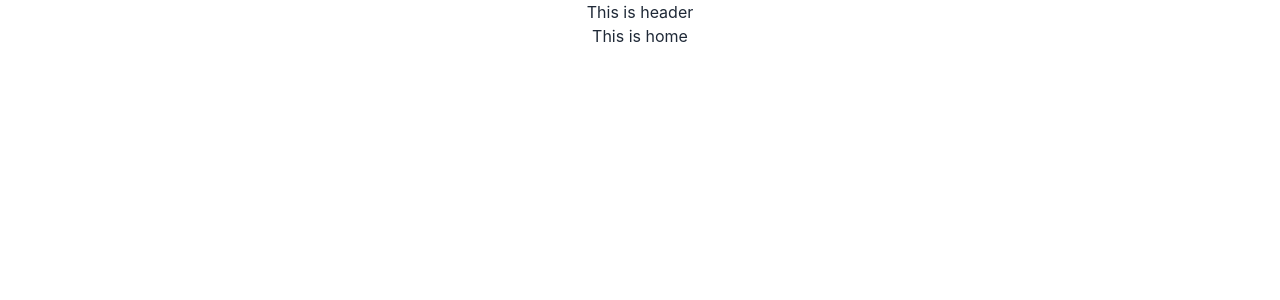
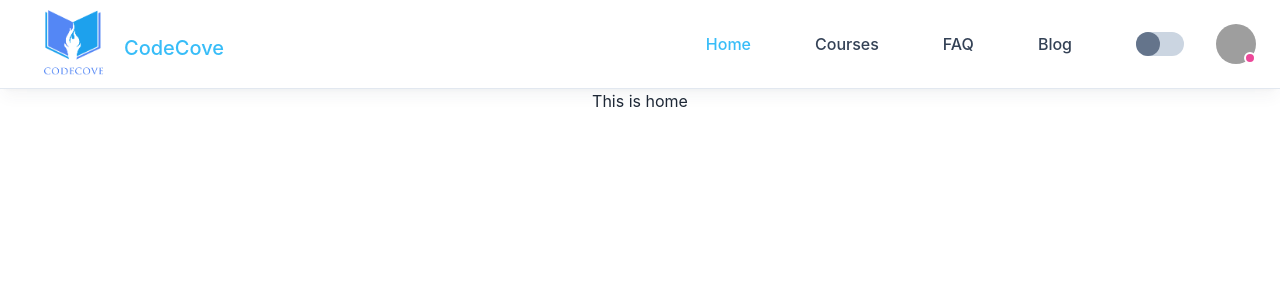
Before and after one commit to rahatsikz/Code-Cove, a React (Create React App) app: page / in a window 1280 px wide. Shown: the top 300 px of the page. Built offline with nearby package versions, Linux system fonts and the light colour scheme; grey boxes are pictures that could not be loaded.

Commit message:
header done

```diff
--- /dev/null
+++ b/src/components/Header/Header.css
@@ -0,0 +1,3 @@
+.active {
+  color: #38bdf8;
+}
--- a/src/components/Header/Header.js
+++ b/src/components/Header/Header.js
@@ -1,10 +1,152 @@
-import React from "react";
+import React, { useState } from "react";
+import { Link, NavLink } from "react-router-dom";
+import logo from "../../images/logo.png";
+import "./Header.css";
 
 const Header = () => {
+  const [isToggleOpen, setIsToggleOpen] = useState(false);
   return (
-    <div>
-      <p>This is header</p>
-    </div>
+    <header className="border-b-1 relative z-20 w-full border-b border-slate-200 bg-white/90 shadow-lg shadow-slate-700/5 after:absolute after:top-full after:left-0 after:z-10 after:block after:h-px after:w-full after:bg-slate-200 lg:border-slate-200 lg:backdrop-blur-sm lg:after:hidden">
+      <div className="relative mx-auto max-w-full px-6 lg:max-w-5xl xl:max-w-7xl 2xl:max-w-[96rem]">
+        <nav
+          aria-label="main navigation"
+          className="flex h-[5.5rem] items-stretch justify-between font-medium text-slate-700"
+          role="navigation"
+        >
+          {/*      <!-- Brand logo --> */}
+          <Link
+            id="WindUI"
+            aria-label="WindUI logo"
+            aria-current="page"
+            className="flex items-center whitespace-nowrap mt-2 py-3 focus:outline-none lg:flex-1 text-sky-400 text-xl"
+            to="/"
+          >
+            <img src={logo} alt="" width="100px" /> CodeCove
+          </Link>
+          {/*      <!-- Mobile trigger --> */}
+          <button
+            className={`relative order-10 block h-10 w-10 self-center lg:hidden
+          ${
+            isToggleOpen
+              ? "visible opacity-100 [&_span:nth-child(1)]:w-6 [&_span:nth-child(1)]:translate-y-0 [&_span:nth-child(1)]:rotate-45 [&_span:nth-child(3)]:w-0 [&_span:nth-child(2)]:-rotate-45 "
+              : ""
+          }
+        `}
+            onClick={() => setIsToggleOpen(!isToggleOpen)}
+            aria-expanded={isToggleOpen ? "true" : "false"}
+            aria-label="Toggle navigation"
+          >
+            <div className="absolute top-1/2 left-1/2 w-6 -translate-x-1/2 -translate-y-1/2 transform">
+              <span
+                aria-hidden="true"
+                className="absolute block h-0.5 w-9/12 -translate-y-2 transform rounded-full bg-slate-900 transition-all duration-300"
+              ></span>
+              <span
+                aria-hidden="true"
+                className="absolute block h-0.5 w-6 transform rounded-full bg-slate-900 transition duration-300"
+              ></span>
+              <span
+                aria-hidden="true"
+                className="absolute block h-0.5 w-1/2 origin-top-left translate-y-2 transform rounded-full bg-slate-900 transition-all duration-300"
+              ></span>
+            </div>
+          </button>
+          {/*      <!-- Navigation links --> */}
+          <ul
+            role="menubar"
+            aria-label="Select page"
+            className={`absolute top-0 left-0 z-[-1] h-[28.5rem] w-full justify-center overflow-hidden  overflow-y-auto overscroll-contain bg-white/90 px-8 pb-12 pt-24 font-medium transition-[opacity,visibility] duration-300 lg:visible lg:relative lg:top-0  lg:z-0 lg:flex lg:h-full lg:w-auto lg:items-stretch lg:overflow-visible lg:bg-white/0 lg:px-0 lg:py-0  lg:pt-0 lg:opacity-100 ${
+              isToggleOpen
+                ? "visible opacity-100 backdrop-blur-sm"
+                : "invisible opacity-0"
+            }`}
+          >
+            <li role="none" className="flex items-stretch">
+              <NavLink
+                role="menuitem"
+                aria-haspopup="false"
+                tabIndex="0"
+                className="flex items-center gap-2 py-4 transition-colors duration-300 hover:text-sky-500 focus:bg-sky-50 focus:outline-none focus-visible:outline-none lg:px-8"
+                to="/"
+                activeclassname="active"
+              >
+                <span>Home</span>
+              </NavLink>
+            </li>
+            <li role="none" className="flex items-stretch">
+              <NavLink
+                role="menuitem"
+                aria-haspopup="false"
+                tabIndex="0"
+                className="flex items-center gap-2 py-4 transition-colors duration-300 hover:text-sky-500 focus:bg-sky-50 focus:outline-none focus-visible:outline-none lg:px-8"
+                to="/courses"
+              >
+                <span>Courses</span>
+              </NavLink>
+            </li>
+            <li role="none" className="flex items-stretch">
+              <NavLink
+                role="menuitem"
+                aria-haspopup="false"
+                tabIndex="0"
+                className="flex items-center gap-2 py-4 transition-colors duration-300 hover:text-sky-500 focus:bg-sky-50 focus:outline-none focus-visible:outline-none lg:px-8"
+                to="/faq"
+              >
+                <span>FAQ</span>
+              </NavLink>
+            </li>
+            <li role="none" className="flex items-stretch">
+              <NavLink
+                role="menuitem"
+                aria-haspopup="false"
+                tabIndex="0"
+                className="flex items-center gap-2 py-4 transition-colors duration-300 hover:text-sky-500 focus:bg-sky-50 focus:outline-none focus-visible:outline-none lg:px-8"
+                to="/blog"
+              >
+                <span>Blog</span>
+              </NavLink>
+            </li>
+            <li role="none" className="flex items-stretch">
+              <div
+                role="menuitem"
+                aria-haspopup="false"
+                tabIndex="0"
+                className="flex items-center gap-2 py-4 transition-colors duration-300 hover:text-sky-500 focus:bg-sky-50 focus:outline-none focus-visible:outline-none lg:px-8"
+              >
+                <div className="relative flex flex-wrap items-center">
+                  <input
+                    className="peer relative h-6 w-12 cursor-pointer appearance-none rounded-xl bg-slate-300 transition-colors after:absolute after:top-0 after:left-0 after:h-6 after:w-6 after:rounded-full after:bg-slate-500 after:transition-all checked:bg-emerald-200 checked:after:left-6 checked:after:bg-emerald-500 hover:bg-slate-400 after:hover:bg-slate-600 checked:hover:bg-emerald-300 checked:after:hover:bg-emerald-600 focus:outline-none checked:focus:bg-emerald-400 checked:after:focus:bg-emerald-700 focus-visible:outline-none disabled:cursor-not-allowed disabled:bg-slate-200 disabled:after:bg-slate-300"
+                    type="checkbox"
+                    value=""
+                    id="id-c06"
+                  />
+                </div>
+              </div>
+            </li>
+          </ul>
+          <div className="ml-auto flex items-center px-6 lg:ml-0 lg:p-0">
+            {/*        <!-- Avatar --> */}
+            <Link
+              to="/"
+              className="relative inline-flex h-10 w-10 items-center justify-center rounded-full text-white"
+            >
+              <img
+                src="https://i.pravatar.cc/40?img=35"
+                alt="user name"
+                title="user name"
+                width="40"
+                height="40"
+                className="max-w-full rounded-full"
+              />
+              <span className="absolute bottom-0 right-0 inline-flex items-center justify-center gap-1 rounded-full border-2 border-white bg-pink-500 p-1 text-sm text-white">
+                <span className="sr-only"> 7 new emails </span>
+              </span>
+            </Link>
+            {/*        <!-- End Avatar --> */}
+          </div>
+        </nav>
+      </div>
+    </header>
   );
 };
 
```
